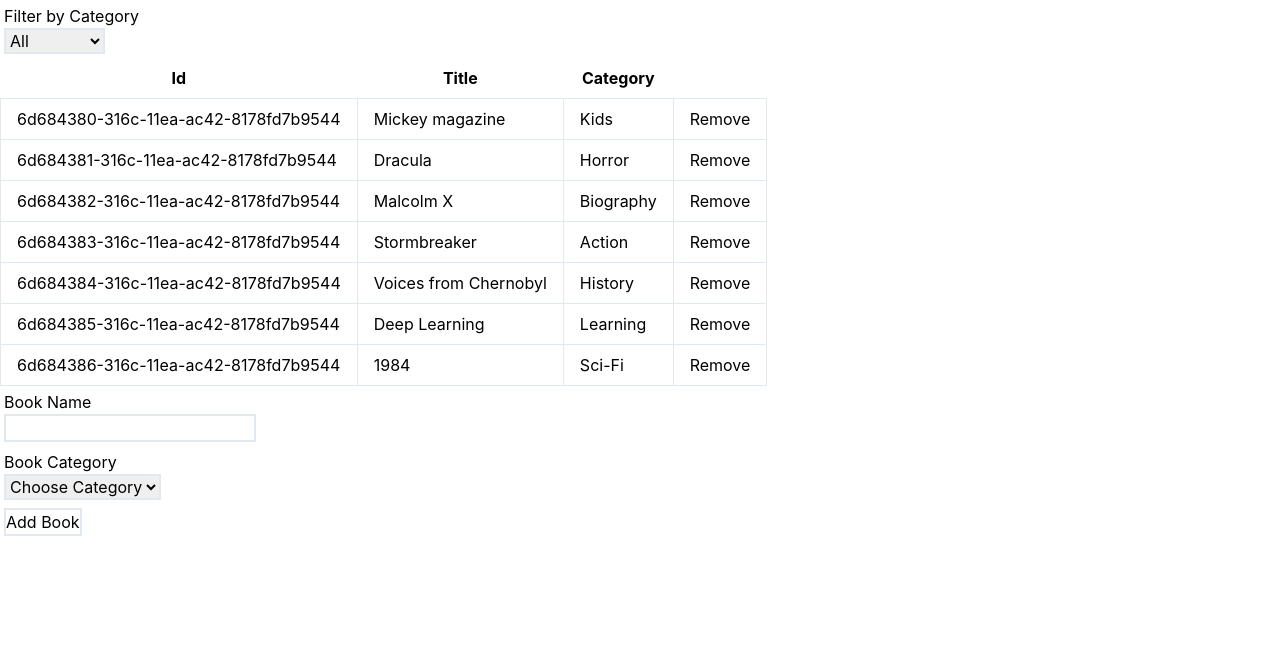
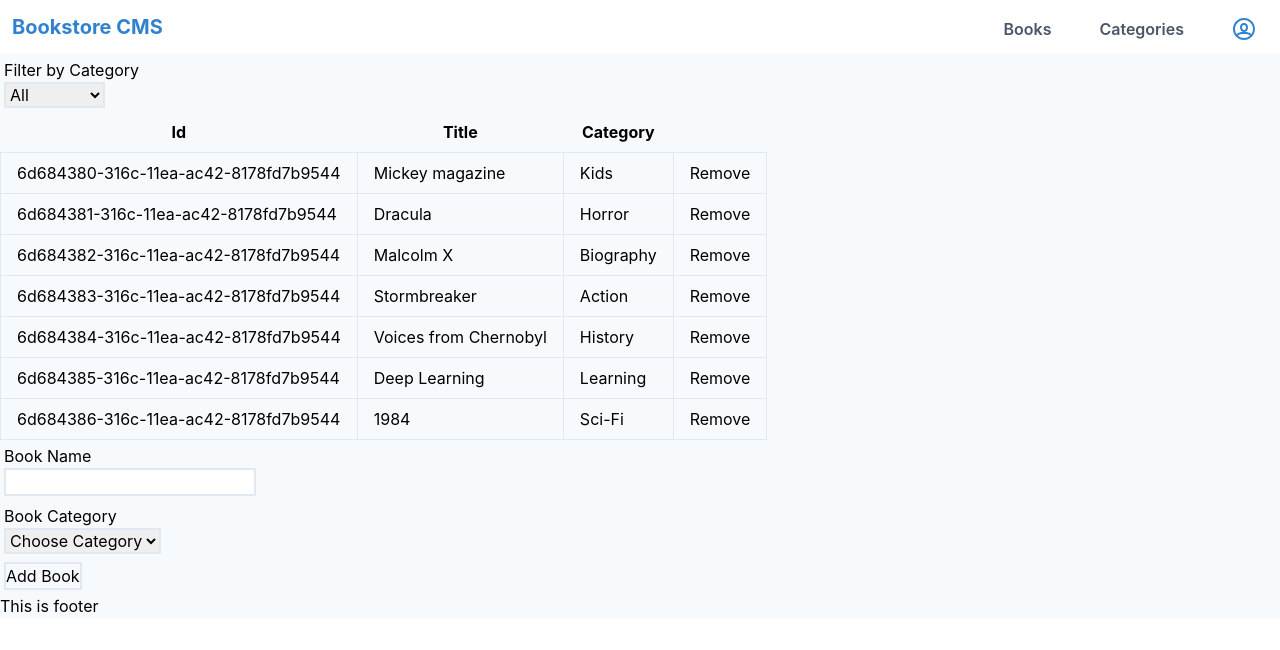
Before and after one commit to mosaaleb/redux-bookstore, a React (Create React App) app: page / in a window 1280 px wide. Shown: the top 650 px of the page. Built offline with nearby package versions, Linux system fonts and the light colour scheme.

Commit message:
- Add styles to header small and big screens - Add layout components

```diff
--- a/src/components/App.js
+++ b/src/components/App.js
@@ -1,11 +1,13 @@
 import React from 'react';
-import BookList from '../containers/BookList';
-import AddBookForm from '../containers/AddBookForm';
+import Header from './layouts/Header';
+import Content from './layouts/Content';
+import Footer from './layouts/Footer';
 
 const App = () => (
-  <div>
-    <BookList />
-    <AddBookForm />
+  <div className="bg-gray-100">
+    <Header />
+    <Content />
+    <Footer />
   </div>
 );
 
--- /dev/null
+++ b/src/components/layouts/Content.js
@@ -0,0 +1,12 @@
+import React from 'react';
+import BookList from '../../containers/BookList';
+import AddBookForm from '../../containers/AddBookForm';
+
+const Content = () => (
+  <div>
+    <BookList />
+    <AddBookForm />
+  </div>
+);
+
+export default Content;
--- /dev/null
+++ b/src/components/layouts/Footer.js
@@ -0,0 +1,5 @@
+import React from 'react';
+
+const Footer = () => <div>This is footer</div>;
+
+export default Footer;
--- /dev/null
+++ b/src/components/layouts/Header.js
@@ -0,0 +1,62 @@
+import React, { useState } from 'react';
+
+const Header = () => {
+  const [isOpen, setIsOpen] = useState(false);
+
+  const svgPath = () => {
+    if (isOpen) {
+      return (
+        <path d="M19 6.41L17.59 5 12 10.59 6.41 5 5 6.41 10.59 12 5 17.59 6.41 19 12 13.41 17.59 19 19 17.59 13.41 12 19 6.41z" />
+      );
+    }
+    return <path d="M3 18h18v-2H3v2zm0-5h18v-2H3v2zm0-7v2h18V6H3z" />;
+  };
+
+  return (
+    <header className="sm:flex sm:justify-between bg-white relative sm:static ">
+      <div className="flex justify-between items-center p-3">
+        <div>
+          <a className="font-bold text-blue-600 text-xl" href="/">
+            Bookstore CMS
+          </a>
+        </div>
+        <div>
+          <button
+            type="button"
+            onClick={() => setIsOpen(!isOpen)}
+            className="block focus:outline-none text-blue-600 sm:hidden"
+          >
+            <svg className="h-6 w-6 fill-current">{svgPath()}</svg>
+          </button>
+        </div>
+      </div>
+      <div
+        className={`px-2 absolute w-full bg-white shadow-lg rounded-b-lg ${
+          isOpen ? 'block' : 'hidden'
+        } sm:block sm:static sm:shadow-none sm:w-auto sm:flex sm:items-center sm:px-0`}
+      >
+        <a
+          href="/"
+          className="block mt-1 font-semibold p-1 px-1 rounded text-gray-700 hover:bg-gray-200 sm:px-1 sm:mx-5"
+        >
+          Books
+        </a>
+        <a
+          href="/"
+          className="block mt-1 font-semibold p-1 px-1 rounded text-gray-700 hover:bg-gray-200 sm:px-1 sm:mx-5"
+        >
+          Categories
+        </a>
+        <a
+          href="/"
+          className="block mt-1 font-semibold p-1 px-1 rounded text-blue-600 hover:bg-gray-200 sm:px-1 sm:mx-5 mb-3 sm:mb-0"
+        >
+          <svg className="block h-6 w-6 fill-current">
+            <path d="M12 23C5.925 23 1 18.075 1 12S5.925 1 12 1s11 4.925 11 11-4.925 11-11 11zm7.4-5.875a9 9 0 10-14.799 0C5.726 15.638 8.37 15 12 15c3.63 0 6.274.638 7.4 2.125zm-1.435 1.615C17.672 17.687 15.569 17 12 17c-3.57 0-5.672.687-5.965 1.74A8.966 8.966 0 0012 21a8.966 8.966 0 005.965-2.26zM12 15c-2.24 0-4-1.573-4-5 0-2.244 1.58-4 4-4 2.414 0 4 1.922 4 4.2 0 3.28-1.782 4.8-4 4.8zm-2-5c0 2.27.818 3 2 3 1.178 0 2-.702 2-2.8 0-1.25-.784-2.2-2-2.2-1.266 0-2 .816-2 2z" />
+          </svg>
+        </a>
+      </div>
+    </header>
+  );
+};
+export default Header;
```
